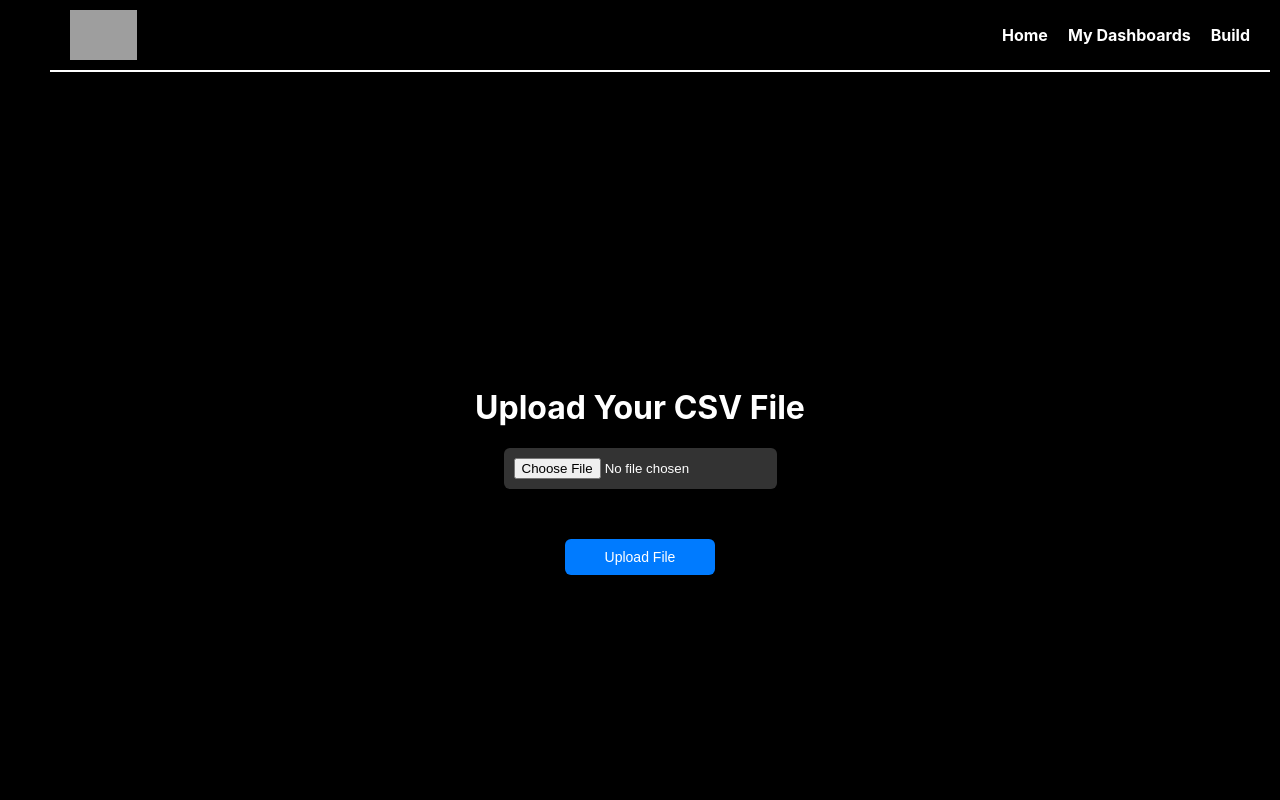
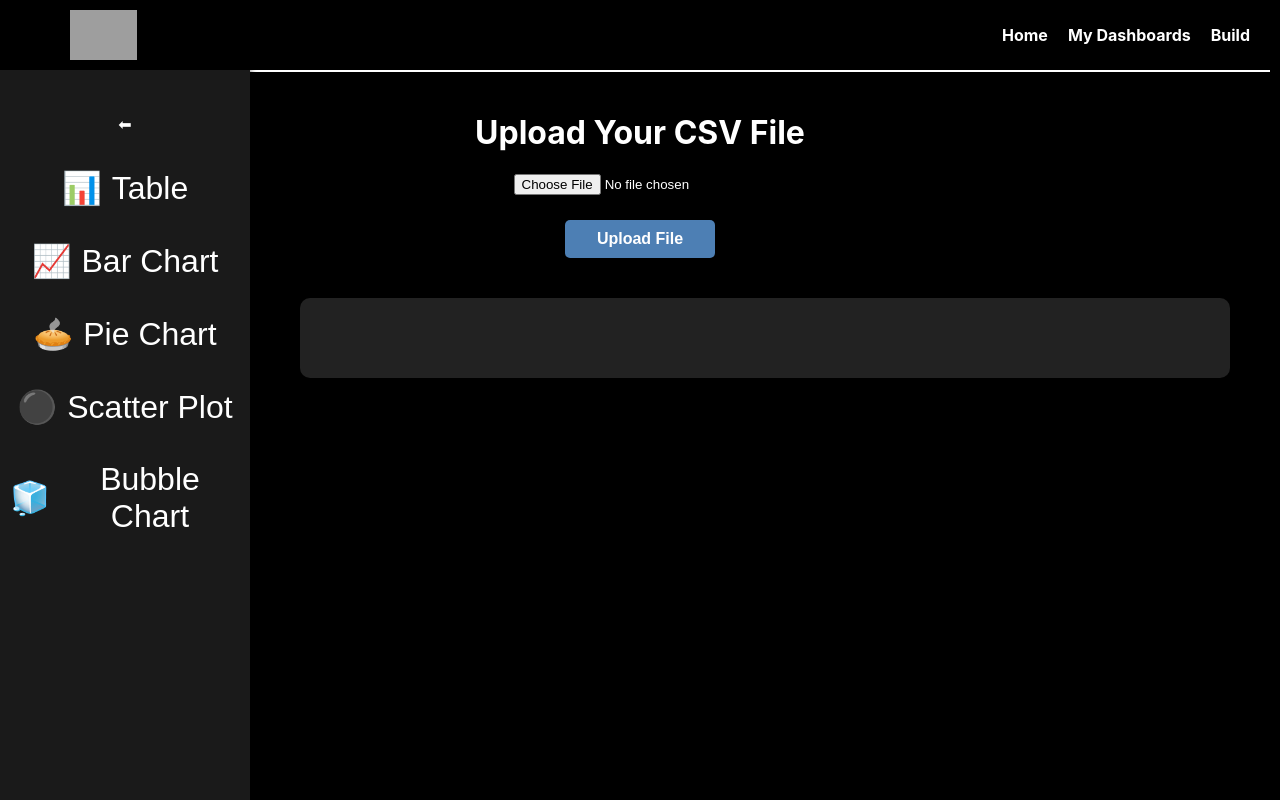
Before and after one commit to AnushkaSiwakoti/linka-frontend, a React (Create React App) app: page /#/build in a window 1280 px wide. Built offline with nearby package versions, Linux system fonts and the light colour scheme; grey boxes are pictures that could not be loaded.

Commit message:
added a table and sidebar (not functioning yet)

```diff
--- a/src/components/Build.css
+++ b/src/components/Build.css
@@ -1,22 +1,25 @@
+/* General Page Styling */
 .build-page {
   display: flex;
   flex-direction: column;
   min-height: 100vh;
-  background-color: #000; /* Dark background */
+  background-color: #000;
   color: #fff;
   padding: 0 50px;
 }
 
+/* Header and navigation styles */
 .header {
   display: flex;
+  justify-content: space-between;
   align-items: center;
-  justify-content: space-between;
-  width: 100%;
-  background-color: #000;
+  padding: 10px 20px;
+  border-bottom: 2px solid #ffffff;
 }
 
+
 .logo {
-  height: 40px;
+  height: 50px;
 }
 
 .nav {
@@ -35,65 +38,130 @@
   color: #f0f0f0;
 }
 
-.main-content {
+/* Upload Section */
+.upload-container {
   display: flex;
-  flex-grow: 1;
-  justify-content: flex-start;
+  justify-content: center;
+  align-items: center;
+  margin-top: 20px;
+  flex-direction: column;
 }
 
-.build-container {
-  flex-grow: 1;
-  text-align: center;
-  padding: 20px;
+.upload-btn-container {
+  margin-top: 10px;
 }
 
-.upload-section {
-  margin-bottom: 20px;
-}
-
-.file-input {
-  margin-bottom: 15px;
-  padding: 10px;
-  background-color: #333;
-  border: none;
-  color: #fff;
-  border-radius: 6px;
+.upload-btn {
+  background-color: #4d7fb4;
+  color: white;
+  padding: 10px 20px;
+  border-radius: 5px;
+  cursor: pointer;
+  font-size: 1rem;
+  font-weight: bold;
+  min-width: 150px;
+  max-width: 250px;
   text-align: center;
 }
 
-.upload-button {
-  width: 150px;
+.upload-btn:hover {
+  background-color: #0056b3;
+}
+
+/* Sidebar Styling */
+.sidebar {
+  position: fixed; /* Fixed sidebar so it stays relative to the screen */
+  top: 70px; /* Sidebar starts below the header */
+  left: 0;
+  height: calc(100vh - 70px); /* Sidebar takes full screen height minus header */
+  background-color: #1a1a1a;
+  transition: width 0.3s ease;
+  display: flex;
+  font-size: 14px;
+  flex-direction: column;
+  align-items: center;
+  overflow-x: hidden;
+  padding: 20px 0;
+  box-shadow: 2px 0 5px rgba(0, 0, 0, 0.5);
+  width: 100px;
+  z-index: 1000;
+}
+
+.sidebar.expanded {
+  width: 250px;
+}
+
+.sidebar.collapsed {
+  width: 100px;
+}
+
+.sidebar.collapsed .icon {
+  justify-content: center;
+}
+
+.sidebar button {
+  display: flex;
+  align-items: center;
+  justify-content: center;
+  width: 100%;
   padding: 10px;
-  background-color: #007bff;
-  color: white;
+  background-color: transparent;
   border: none;
-  border-radius: 6px;
+  color: #fff;
+  font-size: 1rem;
   cursor: pointer;
-  text-align: center;
   transition: background-color 0.3s ease;
 }
 
-.upload-button:hover {
-  background-color: #0056b3;
+.sidebar button:hover {
+  background-color: #333;
 }
 
-.dashboard-layout {
-  display: flex;
-  flex-wrap: wrap;
-  gap: 20px;
+.sidebar .icon {
+  font-size: 2rem;
+  color: #fff;
 }
 
-.dashboard-item {
-  flex-basis: 48%;
-  min-height: 200px;
-  background-color: #444;
-  margin-top: 20px;
-  padding: 10px;
-  text-align: center;
+.sidebar button span {
+  display: none;
+  margin-left: 10px;
+}
+
+.sidebar.expanded button span {
+  display: inline;
+}
+
+/* Main Content Styling */
+.main-container {
+  margin-left: 100px; /* Adjust margin to accommodate collapsed sidebar */
+  padding: 40px;
+  background-color: #222;
+  border-radius: 10px;
+  max-width: 1000px;
+  margin: 40px auto;
+  box-shadow: 0 4px 8px rgba(0, 0, 0, 0.5);
+}
+
+.sidebar.expanded ~ .main-container {
+  margin-left: 250px; /* Adjust margin when sidebar is expanded */
+}
+
+/* Table Styling */
+.table-section {
+  max-width: 100%;
+  overflow-x: auto; /* Allow table to scroll horizontally if needed */
+}
+
+/* Table Styling */
+.table-section {
+  max-width: 100%;
+  overflow-x: auto; /* Allow table to scroll horizontally if needed */
 }
 
 .data-table {
   width: 100%;
+  table-layout: auto; /* Change from fixed to auto for flexible column width */
+  background-color: #000;
   border-collapse: collapse;
 }
 
@@ -101,45 +169,49 @@
   padding: 8px;
   border: 1px solid #fff;
   text-align: left;
+  color: #fff;
+  min-width: 150px; /* Minimum width for columns to be wider */
 }
 
-.sidebar {
-  position: fixed;
-  right: 0;
-  top: 0;
-  height: 100%;
-  width: 300px;
-  background-color: #1a1a1a;
-  padding: 20px;
-  overflow-y: auto;
-  transition: transform 0.3s ease;
+.data-table th {
+  background-color: #333;
 }
 
-.sidebar-hidden {
-  transform: translateX(100%);
+.data-table td {
+  background-color: #444;
 }
 
-.tool-list {
-  list-style: none;
-  padding: 0;
+/* Pagination Controls Styling */
+.pagination-controls {
+  display: flex;
+  justify-content: space-between;
+  align-items: center;
+  margin: 20px 0;
 }
 
-.tool-item {
-  background-color: #007bff;
+.pagination-controls button {
+  background-color: #274463;
   color: white;
-  padding: 12px;
-  margin-bottom: 10px;
-  border-radius: 6px;
+  padding: 10px;
+  border-radius: 5px;
   cursor: pointer;
-  display: flex;
-  align-items: center;
+  border: none;
 }
 
-.tool-item:hover {
-  background-color: #0056b3;
+.pagination-controls select {
+  padding: 5px;
 }
 
-.tool-icon {
-  margin-right: 10px;
-  font-size: 1.5rem;
+.pagination-controls span {
+  margin: 0 10px;
 }
+
+/* Error and Loading Styling */
+.error-message {
+  color: red;
+}
+
+.loading-message {
+  color: white;
+  text-align: center;
+}
--- a/src/components/Build.jsx
+++ b/src/components/Build.jsx
@@ -1,179 +1,93 @@
-import React, { useState, useRef, useEffect } from 'react';
-import { Chart } from 'chart.js';
+import React, { useState, useMemo } from 'react';
+import { useTable, useSortBy, useFilters, usePagination } from 'react-table';
+import Papa from 'papaparse';
 import { Link } from 'react-router-dom';
-import Papa from 'papaparse';
 import './Build.css';
 
 const Build = () => {
-  const [visualizations, setVisualizations] = useState([]);
   const [columns, setColumns] = useState([]);
-  const [sampleData, setSampleData] = useState([]);
-  const [dashboard, setDashboard] = useState([]);
-  const [sidebarVisible, setSidebarVisible] = useState(false);
-  const chartRefs = useRef([]);
-  const fileInput = useRef(null);
+  const [data, setData] = useState([]);
+  const [selectedFile, setSelectedFile] = useState(null);
+  const [loading, setLoading] = useState(false);
+  const [error, setError] = useState(null);
+  const [isSidebarExpanded, setIsSidebarExpanded] = useState(true); // Sidebar toggle state
 
-  // Show sidebar if visualizations are available
-  useEffect(() => {
-    if (visualizations.length > 0) {
-      setSidebarVisible(true);
+// Handle CSV Parsing
+const fetchAndParseCsv = (csvData) => {
+  const parsedCsv = Papa.parse(csvData, { header: true });
+  const parsedColumns = Object.keys(parsedCsv.data[0]).map((col) => {
+    if (!col || col === 'Column 0') {
+      // Ensure the column order matches the original CSV file and avoid creating "Column 0"
+      return {
+        Header: col || 'Unknown',  // Prevent creating empty columns
+        accessor: col || 'Unknown',
+      };
     }
-  }, [visualizations]);
-
-  const fetchAndParseCsv = (csvUrl) => {
-    fetch(csvUrl)
-      .then((response) => {
-        console.log("Fetching CSV file from URL:", csvUrl);
-        return response.text();
-      })
-      .then((csvText) => {
-        console.log("CSV Text received:", csvText);
-        // Parse CSV
-        const parsedCsv = Papa.parse(csvText, { header: true });
-        const parsedColumns = parsedCsv.meta.fields;
-        const parsedData = parsedCsv.data;
-
-        console.log("Parsed Columns:", parsedColumns);
-        console.log("Parsed Data:", parsedData);
-
-        // Set state with parsed columns and data
-        setColumns(parsedColumns);
-        setSampleData(parsedData);
-
-        // Generate visualizations
-        const generatedVisualizations = parsedColumns.map((col) => {
-          const isNumeric = !isNaN(parsedData[0][col]);
     return {
-            column: col,
-            suggested_visualizations: isNumeric ? ['BarChart', 'LineChart'] : ['Table'],
+      Header: col,
+      accessor: col,
     };
   });
-
-        setVisualizations(generatedVisualizations);
-      })
-      .catch((error) => console.error('Error fetching or parsing CSV:', error));
+  setColumns(parsedColumns);
+  setData(parsedCsv.data);
 };
 
+
+  // Handle File Selection
   const handleFileChange = (e) => {
-    if (e.target.files && e.target.files[0]) {
-      console.log("File selected:", e.target.files[0].name);
-    }
+    setSelectedFile(e.target.files[0]);
   };
 
-  const handleUploadClick = () => {
-    const formData = new FormData();
-    if (fileInput.current && fileInput.current.files[0]) {
-      formData.append('file', fileInput.current.files[0]);
+  // Handle File Upload (Trigger Parsing)
+  const handleUpload = () => {
+    setError(null);
+    if (!selectedFile) {
+      setError('Please select a CSV file to upload.');
+      return;
+    }
+    setLoading(true);
 
-      fetch('http://127.0.0.1:8000/file/upload/', {
-        method: 'POST',
-        body: formData,
-      })
-        .then((response) => response.json())
-        .then((data) => {
-          if (data.status === 'success') {
-            console.log("Processing file from URL:", data.file_url);
-            fetchAndParseCsv(data.file_url);  // Fetch and parse the CSV file directly for visualization
-          } else {
-            console.error("Error from backend:", data.message);
-          }
-        })
-        .catch((error) => {
-          console.error('Error during file upload:', error);
-        });
-    }
+    const reader = new FileReader();
+    reader.onload = (event) => {
+      const csvData = event.target.result;
+      fetchAndParseCsv(csvData);
+      setLoading(false);
+    };
+    reader.readAsText(selectedFile);
   };
 
-  const handleAddToDashboard = (viz) => {
-    setDashboard([...dashboard, viz]);
+  // Toggle sidebar visibility
+  const toggleSidebar = () => {
+    setIsSidebarExpanded(!isSidebarExpanded);
   };
 
-  // Render the charts after the dashboard is updated
-  useEffect(() => {
-    dashboard.forEach((viz, idx) => {
-      const ctx = chartRefs.current[idx];
-      if (ctx && ctx.getContext) {
-        const context = ctx.getContext('2d');
+  // Table columns and data setup for react-table
+  const tableColumns = useMemo(() => columns, [columns]);
+  const tableData = useMemo(() => data, [data]);
 
-        if (viz.suggested_visualizations.includes('BarChart')) {
-          new Chart(context, {
-            type: 'bar',
-            data: {
-              labels: columns.length ? columns : [],
-              datasets: [
+  // Use the useTable hook to create a table instance with sorting and filtering
+  const {
+    getTableProps,
+    getTableBodyProps,
+    headerGroups,
+    prepareRow,
+    page,
+    canPreviousPage,
+    canNextPage,
+    pageOptions,
+    nextPage,
+    previousPage,
+    setPageSize,
+    state: { pageIndex, pageSize },
+  } = useTable(
     {
-                  label: viz.column,
-                  data: sampleData.map((row) => row[viz.column]),
-                  backgroundColor: 'rgba(75, 192, 192, 0.2)',
-                  borderColor: 'rgba(75, 192, 192, 1)',
-                  borderWidth: 1,
+      columns: tableColumns,
+      data: tableData,
     },
-              ],
-            },
-            options: {
-              scales: {
-                y: {
-                  beginAtZero: true,
-                },
-              },
-            },
-          });
-        } else if (viz.suggested_visualizations.includes('LineChart')) {
-          new Chart(context, {
-            type: 'line',
-            data: {
-              labels: columns.length ? columns : [],
-              datasets: [
-                {
-                  label: viz.column,
-                  data: sampleData.map((row) => row[viz.column]),
-                  backgroundColor: 'rgba(54, 162, 235, 0.2)',
-                  borderColor: 'rgba(54, 162, 235, 1)',
-                  borderWidth: 1,
-                },
-              ],
-            },
-            options: {
-              scales: {
-                y: {
-                  beginAtZero: true,
-                },
-              },
-            },
-          });
-        }
-      }
-    });
-  }, [dashboard, columns, sampleData]);
-
-  const renderVisualization = (viz, idx) => {
-    if (viz.suggested_visualizations.includes('Table')) {
-      return (
-        <div className="dashboard-table">
-          <h3>{viz.column}</h3>
-          <table className="data-table">
-            <thead>
-              <tr>{columns.length ? columns.map((col, colIdx) => <th key={colIdx}>{col}</th>) : null}</tr>
-            </thead>
-            <tbody>
-              {sampleData.length ? sampleData.map((row, rowIndex) => (
-                <tr key={rowIndex}>
-                  {columns.length ? columns.map((col, colIndex) => (
-                    <td key={colIndex}>{row[col]}</td>
-                  )) : null}
-                </tr>
-              )) : null}
-            </tbody>
-          </table>
-        </div>
+    useFilters,
+    useSortBy,
+    usePagination
   );
-    } else if (viz.suggested_visualizations.includes('BarChart')) {
-      return <canvas id={`bar-chart-${viz.column}`} ref={(el) => (chartRefs.current[idx] = el)}></canvas>;
-    } else if (viz.suggested_visualizations.includes('LineChart')) {
-      return <canvas id={`line-chart-${viz.column}`} ref={(el) => (chartRefs.current[idx] = el)}></canvas>;
-    }
-    return null;
-  };
 
   return (
     <div className="build-page">
@@ -186,71 +100,111 @@ const Build = () => {
         </nav>
       </header>
 
-      <div className="main-content">
-        <div className="build-container">
+      <div className="upload-container">
         <h1>Upload Your CSV File</h1>
-          <div className="upload-section">
-            <input
-              type="file"
-              ref={fileInput}
-              onChange={handleFileChange}
-              accept=".csv"
-              className="file-input"
-            />
+
+        {/* File Input Section */}
+        <input type="file" onChange={handleFileChange} accept=".csv" className="file-input" />
+        <div className="upload-btn-container">
+          <button onClick={handleUpload} disabled={!selectedFile} className="upload-btn">
+            Upload File
+          </button>
         </div>
 
-          <button onClick={handleUploadClick} className="upload-button">
-            Upload File
+        {error && <div className="error-message">{error}</div>}
+        {loading && <div className="loading-message">Loading...</div>}
+      </div>
+
+      <div className="build-content">
+        {/* Sidebar Section */}
+        <div className={`sidebar ${isSidebarExpanded ? 'expanded' : 'collapsed'}`}>
+          <button className="toggle-btn" onClick={toggleSidebar}>
+            {isSidebarExpanded ? '⬅' : '➡'}
           </button>
-
-          {/* Sample Data Section */}
-          {sampleData.length > 0 && (
-            <div className="sample-data-section">
-              <h2>Sample Data Preview</h2>
-              <table className="sample-data-table">
-                <thead>
-                  <tr>{columns.length ? columns.map((col, idx) => <th key={idx}>{col}</th>) : null}</tr>
-                </thead>
-                <tbody>
-                  {sampleData.length ? sampleData.map((row, rowIndex) => (
-                    <tr key={rowIndex}>
-                      {columns.length ? columns.map((col, colIndex) => (
-                        <td key={colIndex}>{row[col]}</td>
-                      )) : null}
-                    </tr>
-                  )) : null}
-                </tbody>
-              </table>
-            </div>
-          )}
-
-          {/* Dashboard Layout */}
-          <div className="dashboard-layout">
-            {dashboard.map((viz, idx) => (
-              <div key={idx} className="dashboard-item">
-                {renderVisualization(viz, idx)}
-              </div>
-            ))}
+          <div className="sidebar-content">
+            <button className="icon">
+              📊 <span>{isSidebarExpanded && 'Table'}</span>
+            </button>
+            <button className="icon">
+              📈 <span>{isSidebarExpanded && 'Bar Chart'}</span>
+            </button>
+            <button className="icon">
+              🥧 <span>{isSidebarExpanded && 'Pie Chart'}</span>
+            </button>
+            <button className="icon">
+              ⚫ <span>{isSidebarExpanded && 'Scatter Plot'}</span>
+            </button>
+            <button className="icon">
+              🧊 <span>{isSidebarExpanded && 'Bubble Chart'}</span>
+            </button>
           </div>
         </div>
 
-        {/* Sidebar */}
-        {sidebarVisible && (
-          <div className={`sidebar ${sidebarVisible ? 'visible' : 'hidden'}`}>
-            <h2>Visualization Tools</h2>
-            <ul className="tool-list">
-              {visualizations.length ? visualizations.map((viz, idx) => (
-                <li
-                  key={idx}
-                  className="tool-item"
-                  onClick={() => handleAddToDashboard(viz)}
+        {/* Main Content */}
+        <div className="main-container">
+          {columns.length > 0 && (
+            <>
+              {/* Table Section */}
+              <div className="table-section">
+                <h2>Data Table</h2>
+                <table {...getTableProps()} className="data-table">
+                  <thead>
+                    {headerGroups.map((headerGroup) => (
+                      <tr {...headerGroup.getHeaderGroupProps()}>
+                        {headerGroup.headers.map((column) => (
+                          <th {...column.getHeaderProps(column.getSortByToggleProps())}>
+                            {column.render('Header')}
+                            <span>
+                              {column.isSorted ? (column.isSortedDesc ? ' 🔽' : ' 🔼') : ''}
+                            </span>
+                          </th>
+                        ))}
+                      </tr>
+                    ))}
+                  </thead>
+                  <tbody {...getTableBodyProps()}>
+                    {page.map((row) => {
+                      prepareRow(row);
+                      return (
+                        <tr {...row.getRowProps()}>
+                          {row.cells.map((cell) => (
+                            <td {...cell.getCellProps()}>{cell.render('Cell')}</td>
+                          ))}
+                        </tr>
+                      );
+                    })}
+                  </tbody>
+                </table>
+
+                {/* Pagination Controls */}
+                <div className="pagination-controls button">
+                  <button onClick={() => previousPage()} disabled={!canPreviousPage}>
+                    Previous
+                  </button>
+                  <button onClick={() => nextPage()} disabled={!canNextPage}>
+                    Next
+                  </button>
+                  <span>
+                    Page{' '}
+                    <strong>
+                      {pageIndex + 1} of {pageOptions.length}
+                    </strong>{' '}
+                  </span>
+                  <select
+                    value={pageSize}
+                    onChange={(e) => setPageSize(Number(e.target.value))}
                   >
-                  <span className="tool-icon">📊</span> {viz.column} - {viz.suggested_visualizations.join(', ')}
-                </li>
-              )) : null}
-            </ul>
+                    {[10, 20, 30, 40, 50].map((size) => (
+                      <option key={size} value={size}>
+                        Show {size}
+                      </option>
+                    ))}
+                  </select>
                 </div>
+              </div>
+            </>
           )}
+        </div>
       </div>
     </div>
   );
```
Also changed, not shown: package.json (+8 -1 lines), 1 other file (tests, documents, lock files or other folders). Lines whose indentation alone changed are shown as unchanged.
